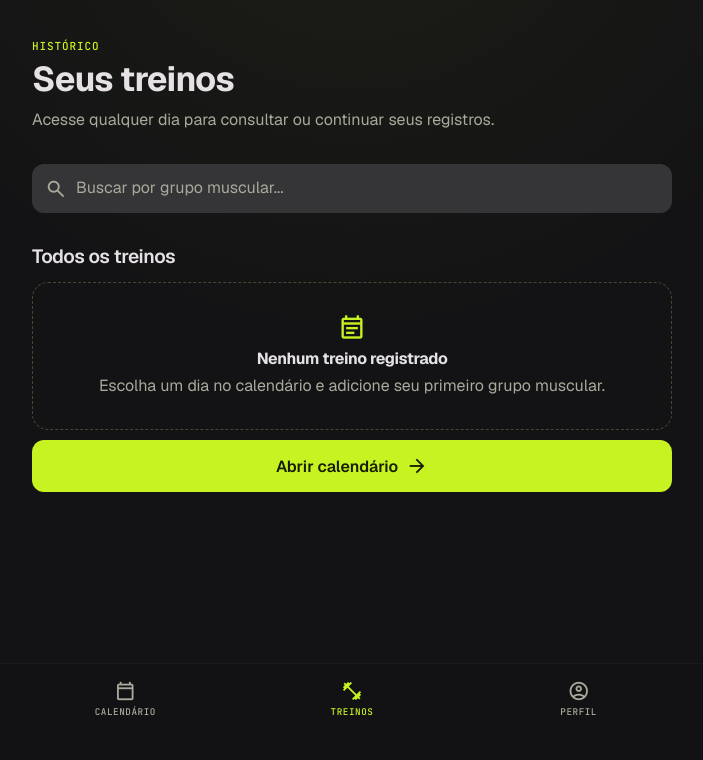
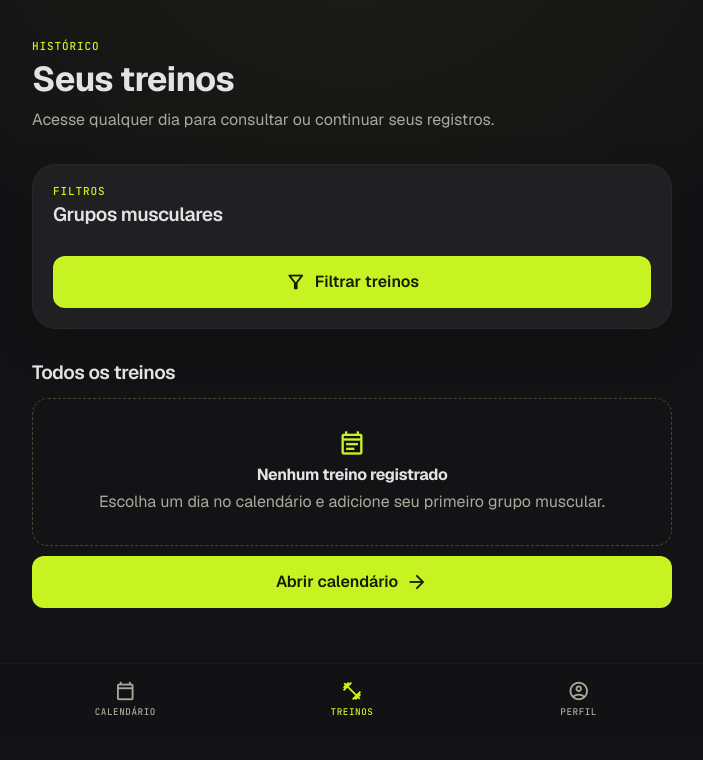
Before and after one commit to yRicke/GymNote, a Django app: page /treinos/ in a window 1280 px wide. Shown: the part 64-824 px from the top of the page, without its empty margins (288-991 px from the left). Before the commit the page ends 779 px from the top, so only its background shows below. Run offline with Django 5.2, Linux system fonts and the light colour scheme; the visitor is signed in with stand-in values (Sample User, id 1); data that the repository does not hold is empty.

Commit message:
refactor: usar seleção múltipla no filtro de treinos

```diff
--- a/core/forms.py
+++ b/core/forms.py
@@ -8,6 +8,20 @@ class MuscleGroupSelectionForm(forms.Form):
         queryset=MuscleGroup.objects.none(),
         widget=forms.CheckboxSelectMultiple,
         label="Grupos musculares",
+    )
+
+    def __init__(self, *args, queryset=None, **kwargs):
+        super().__init__(*args, **kwargs)
+        if queryset is not None:
+            self.fields["muscle_groups"].queryset = queryset
+
+
+class WorkoutFilterForm(forms.Form):
+    muscle_groups = forms.ModelMultipleChoiceField(
+        queryset=MuscleGroup.objects.none(),
+        widget=forms.CheckboxSelectMultiple,
+        label="Grupos musculares",
+        required=False,
     )
 
     def __init__(self, *args, queryset=None, **kwargs):
--- a/core/static/core/css/app.css
+++ b/core/static/core/css/app.css
@@ -405,6 +405,10 @@ a.list-card:focus-visible,
 }
 
 .choice-list input[type="checkbox"]:checked { border: 5px solid var(--accent); background: var(--on-accent); }
+.choice-list--filters > div,
+.choice-list--filters ul { grid-template-columns: repeat(2, minmax(0, 1fr)); }
+.choice-list--filters label { height: 100%; font-size: .85rem; }
+.choice-list--filters input[type="checkbox"] { border-radius: 6px; }
 
 .search-form {
     display: flex;
@@ -541,6 +545,8 @@ a.list-card:focus-visible,
     .page-shell { padding-right: 14px; padding-left: 14px; }
     .app-header__inner { padding-right: 14px; padding-left: 14px; }
     .calendar-day { width: 40px; height: 40px; }
+    .choice-list--filters > div,
+    .choice-list--filters ul { grid-template-columns: 1fr; }
 }
 
 @media (prefers-reduced-motion: reduce) {
--- a/core/templates/core/workout_list.html
+++ b/core/templates/core/workout_list.html
@@ -16,16 +16,24 @@
         <p>Acesse qualquer dia para consultar ou continuar seus registros.</p>
     </section>
 
-    <form class="search-form" method="get" role="search">
-        <label class="sr-only" for="id_q">Buscar treinos por grupo muscular</label>
-        <span class="material-symbols-outlined" aria-hidden="true">search</span>
-        <input id="id_q" type="search" name="q" value="{{ query }}" placeholder="Buscar por grupo muscular...">
-        {% if query %}<a href="{% url 'core:workouts' %}" aria-label="Limpar busca"><span class="material-symbols-outlined" aria-hidden="true">close</span></a>{% endif %}
-    </form>
+    <section class="panel workout-filter">
+        <div class="section-heading">
+            <div><p class="eyebrow eyebrow--accent">Filtros</p><h2>Grupos musculares</h2></div>
+            {% if selected_groups %}<span class="pill">{{ selected_groups|length }} selecionado{{ selected_groups|length|pluralize:"s" }}</span>{% endif %}
+        </div>
+        <form class="selection-form" method="get">
+            <div class="choice-list choice-list--filters">{{ filter_form.muscle_groups }}</div>
+            {% for error in filter_form.muscle_groups.errors %}<p class="field-error">{{ error }}</p>{% endfor %}
+            <div class="button-stack">
+                <button class="button button--primary button--full" type="submit"><span class="material-symbols-outlined" aria-hidden="true">filter_alt</span> Filtrar treinos</button>
+                {% if selected_groups %}<a class="button button--ghost button--full" href="{% url 'core:workouts' %}">Limpar filtros</a>{% endif %}
+            </div>
+        </form>
+    </section>
 
     <section class="content-section">
         <div class="section-heading">
-            <h2>{% if query %}Resultados{% else %}Todos os treinos{% endif %}</h2>
+            <h2>{% if selected_groups %}Resultados{% else %}Todos os treinos{% endif %}</h2>
             {% if workouts %}<span class="pill">{{ workouts|length }} treino{{ workouts|length|pluralize:"s" }}</span>{% endif %}
         </div>
         {% if workouts %}
@@ -44,17 +52,17 @@
         {% else %}
             <div class="button-stack">
                 <div class="empty-state">
-                    <span class="material-symbols-outlined" aria-hidden="true">{% if query %}search_off{% else %}event_note{% endif %}</span>
-                    {% if query %}
+                    <span class="material-symbols-outlined" aria-hidden="true">{% if selected_groups %}filter_alt_off{% else %}event_note{% endif %}</span>
+                    {% if selected_groups %}
                         <h3>Nenhum treino encontrado</h3>
-                        <p>Não há treinos com o grupo muscular “{{ query }}”.</p>
+                        <p>Não há treinos com os grupos musculares selecionados.</p>
                     {% else %}
                         <h3>Nenhum treino registrado</h3>
                         <p>Escolha um dia no calendário e adicione seu primeiro grupo muscular.</p>
                     {% endif %}
                 </div>
-                {% if query %}
-                    <a class="button button--ghost button--full" href="{% url 'core:workouts' %}">Limpar busca</a>
+                {% if selected_groups %}
+                    <a class="button button--ghost button--full" href="{% url 'core:workouts' %}">Limpar filtros</a>
                 {% else %}
                     <a class="button button--primary button--full" href="{% url 'core:calendar' %}">Abrir calendário <span class="material-symbols-outlined" aria-hidden="true">arrow_forward</span></a>
                 {% endif %}
--- a/core/views.py
+++ b/core/views.py
@@ -11,7 +11,12 @@ from django.urls import reverse
 from django.utils import timezone
 from django.views.decorators.http import require_POST
 
-from .forms import ExerciseSelectionForm, ExerciseSetForm, MuscleGroupSelectionForm
+from .forms import (
+    ExerciseSelectionForm,
+    ExerciseSetForm,
+    MuscleGroupSelectionForm,
+    WorkoutFilterForm,
+)
 from .models import (
     Exercise,
     ExerciseSet,
@@ -120,14 +125,20 @@ def calendar_view(request):
 
 @login_required
 def workout_list(request):
-    query = request.GET.get("q", "").strip()
+    filter_form = WorkoutFilterForm(
+        request.GET,
+        queryset=MuscleGroup.objects.filter(is_active=True),
+    )
+    selected_groups = []
     workouts = Workout.objects.filter(
         user=request.user,
         workout_muscle_groups__isnull=False,
     )
-    if query:
+    if filter_form.is_valid():
+        selected_groups = list(filter_form.cleaned_data["muscle_groups"])
+    if selected_groups:
         workouts = workouts.filter(
-            workout_muscle_groups__muscle_group__name__icontains=query,
+            workout_muscle_groups__muscle_group__in=selected_groups,
         )
     workouts = (
         workouts.prefetch_related("workout_muscle_groups__muscle_group")
@@ -137,7 +148,11 @@ def workout_list(request):
     return render(
         request,
         "core/workout_list.html",
-        {"workouts": workouts, "query": query},
+        {
+            "workouts": workouts,
+            "filter_form": filter_form,
+            "selected_groups": selected_groups,
+        },
     )
 
 
```
Also changed, not shown: core/tests.py (+25 -4 lines).
